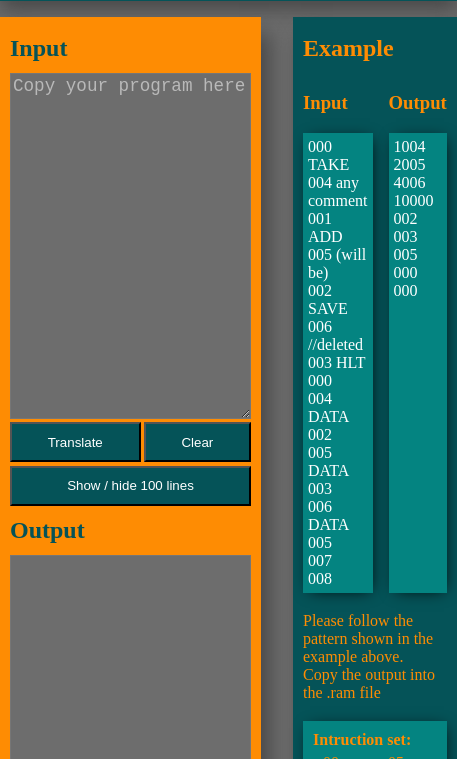
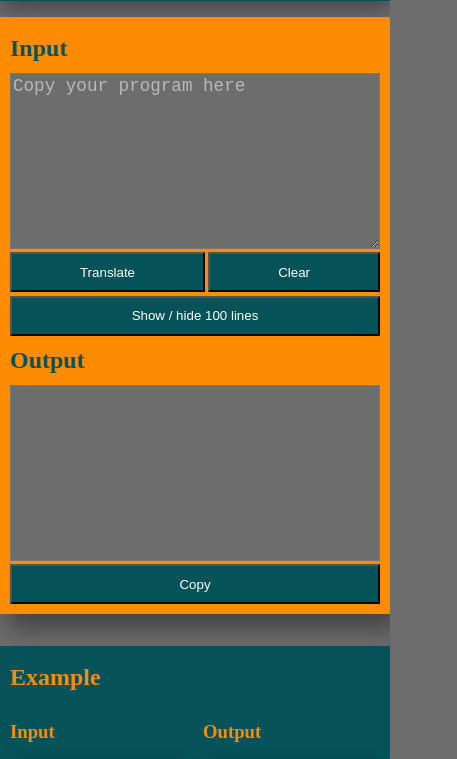
Before and after one commit to zaba51/johnny-translator, a website: page index.html in a window 390 px wide. Shown: the part 105-864 px from the top of the page, 457 px wide, since content can reach past the window. Drawn offline with Linux system fonts and the light colour scheme.

Commit message:
Responsive

```diff
--- a/index.css
+++ b/index.css
@@ -62,6 +62,12 @@ main {
     gap: 2em;
     width: 100%;
     margin: 1em 0;
+}
+
+@media screen and (max-width:40em){
+    main {
+        flex-direction: column;
+    }
 }
 
 button {
```
